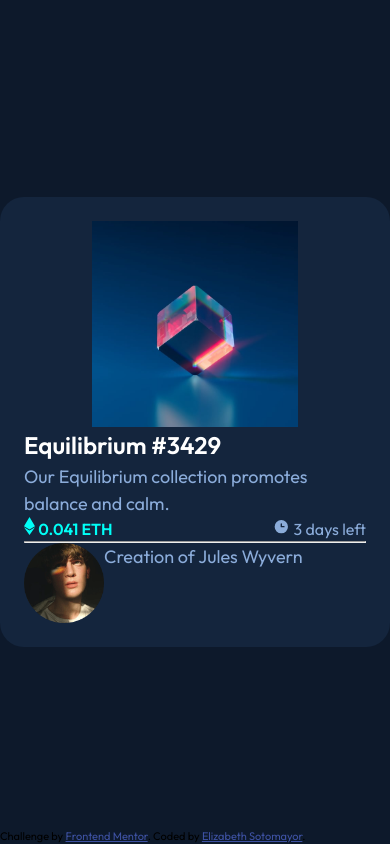
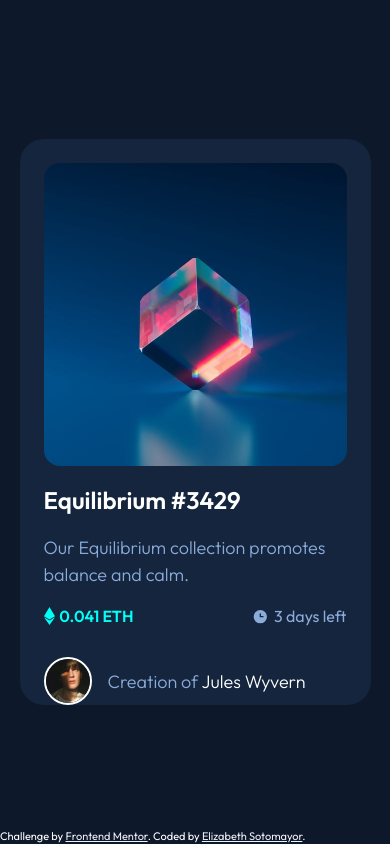
Before and after one commit to elizabethrsotomayor/nft-preview-card-component-main, a plain HTML site: page index.html in a window 390 px wide. Drawn offline with Linux system fonts and the light colour scheme.

Commit message:
add mobile responsiveness

```diff
--- a/assets/css/styles.css
+++ b/assets/css/styles.css
@@ -27,12 +27,8 @@ input, button, textarea, select {
     font: inherit;
 }
 
-p, h1, h2, h3, h4, h5, h6 {
+p, h2 {
     overflow-wrap: break-word;
-}
-
-#root, #__next {
-    isolation: isolate;
 }
 
 .card {
@@ -41,21 +37,33 @@ p, h1, h2, h3, h4, h5, h6 {
     flex-direction: column;
     padding: 1.5rem;
     border-radius: 1.5rem;
+    width: 60%;
+    height: 67vh;
+    margin-left: auto;
+    margin-right: auto;
 }
 
 .main-img {
-    width: 60%;
-    height: 60%;
     align-self: center;
+    border-radius: 1rem;
+    margin-bottom: 1rem;
 }
 
 h2 {
     color: white;
+    margin-bottom: 1rem;
+    font-weight: 600;
 }
 
 p {
     color:hsl(215, 51%, 70%);
     font-size: 1.125rem;
+    font-weight: 300;
+}
+
+.eth-desc {
+    margin-bottom: 1rem;
+    font-weight: 300;
 }
 
 .icon {
@@ -74,20 +82,43 @@ p {
 
 .time-label {
     color: hsl(215, 51%, 70%);
+    font-weight: 400;
+}
+
+.divider {
+    background-color: hsl(215, 32%, 27%);
+    height: 1px;
+    border: 0;
+    margin-top: 1rem;
+    margin-bottom: 0.8rem;
+}
+
+.val-time {
+    display: flex;
+    align-items: center;
+    gap: 0.3rem
 }
 
 .created-by {
     display: flex;
+    align-items: center;
 }
 
 .avatar {
     display:inline;
-    width: 5rem;
-    height: 5rem;
+    width: 3rem;
+    height: 3rem;
+    border: 2px solid white;
+    border-radius: 100%;
+    margin-right: 1rem;
 }
 
-.attribution { font-size: 11px; text-align: center; position: absolute; bottom: 0; left:0}
-.attribution a { color: hsl(228, 45%, 44%); }
+.name {
+    color: white;
+}
+
+.attribution { font-size: 11px; color: white; text-align: center; position: absolute; bottom: 0; left:0}
+.attribution a { color: hsl(231, 30%, 95%); }
 
 /* outfit-300 - latin */
 @font-face {
@@ -113,3 +144,12 @@ p {
     font-weight: 600;
     src: url('../../fonts/outfit-v11-latin-600.woff2') format('woff2'); /* Chrome 36+, Opera 23+, Firefox 39+, Safari 12+, iOS 10+ */
   }
+
+/****************************************************/
+/* MOBILE STYLING */
+/****************************************************/
+@media (min-width: 20rem) and (max-width: 30rem) {
+    .card {
+        width: 90vw
+    }
+}
--- a/index.html
+++ b/index.html
@@ -21,16 +21,16 @@
       <img src="images/image-equilibrium.jpg" alt="Equilibrium" class="main-img">
       <h2>Equilibrium #3429</h2>
 
-      <p>Our Equilibrium collection promotes balance and calm.</p>
+      <p class="eth-desc">Our Equilibrium collection promotes balance and calm.</p>
 
       <div class="value-and-time">
 
-        <div class="eth-value">
+        <div class="val-time eth-value">
           <img src="images/icon-ethereum.svg" alt="ETH icon" class="icon eth-icon"/>
           <span class="value-label">0.041 ETH</span>
         </div>
 
-        <div class="time-left">
+        <div class="val-time time-left">
           <img src="images/icon-clock.svg" alt="clock icon" class="icon clock-icon">
           <span class="time-label">3 days left</span>
         </div>
@@ -41,7 +41,7 @@
 
       <div class="created-by">
         <img src="images/image-avatar.png" alt="avatar" class="avatar">
-        <p>Creation of <span class="creator">Jules Wyvern</span></p>
+        <p>Creation of <span class="name">Jules Wyvern</span></p>
       </div>
     </div>
   </main>
@@ -49,7 +49,7 @@
   <footer role="contentinfo">
     <div class="attribution">
       Challenge by <a href="https://www.frontendmentor.io?ref=challenge" target="_blank">Frontend Mentor</a>.
-      Coded by <a href="#">Elizabeth Sotomayor</a>.
+      Coded by <a href="https://github.com/elizabethrsotomayor">Elizabeth Sotomayor</a>.
     </div>
   </footer>
 </body>
```
Also changed, not shown: Screenshot.png (added), 2 other files.
